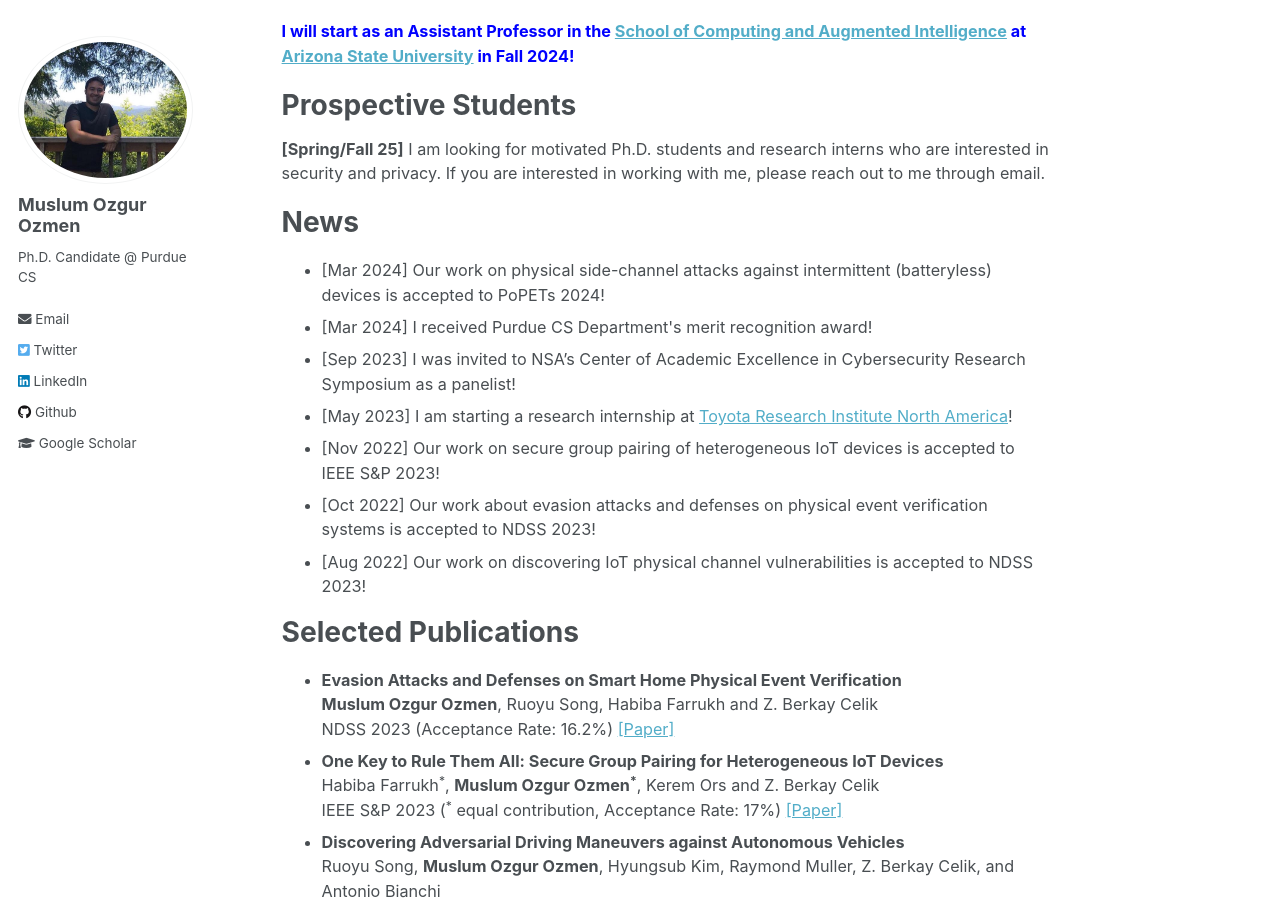
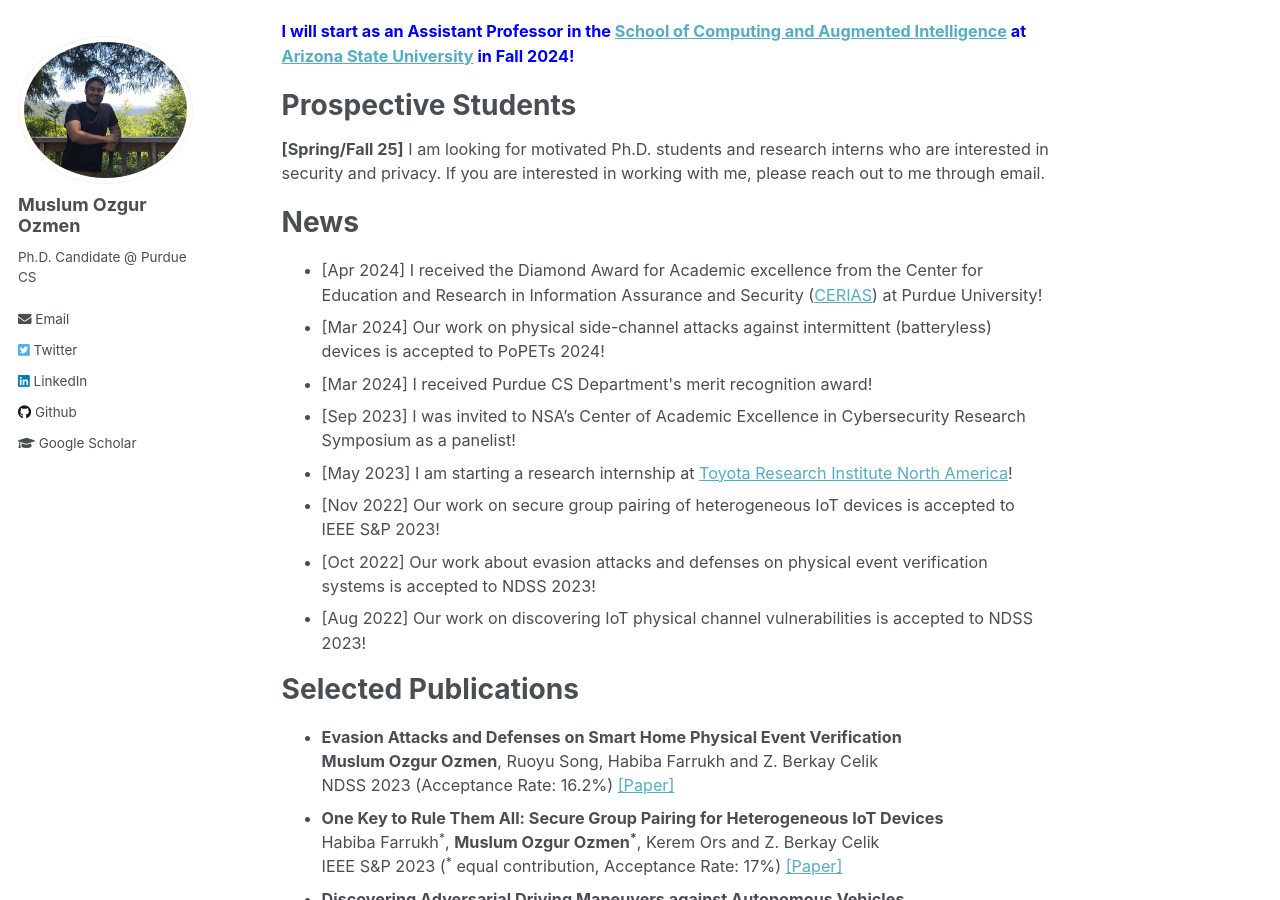
Before and after one commit to ozgurozmen/ozgurozmen.github.io, a Jekyll site: the page built from _pages/about.md, in a window 1280 px wide and 900 px high, scrolled down 332 px. Built offline with Jekyll 4.4.1, drawn with Linux system fonts in a browser that asks for light colours.

Commit message:
Update about.md

```diff
--- a/_pages/about.md
+++ b/_pages/about.md
@@ -31,6 +31,9 @@ Prospective Students
 News
 ============
 <ul>
+	<li>
+		[Apr 2024] I received the Diamond Award for Academic excellence from the Center for Education and Research in Information Assurance and Security (<a href='https://www.cerias.purdue.edu/'>CERIAS</a>) at Purdue University!
+	</li>
 	<li>
 		[Mar 2024] Our work on physical side-channel attacks against intermittent (batteryless) devices is accepted to PoPETs 2024!
 	</li>
```
